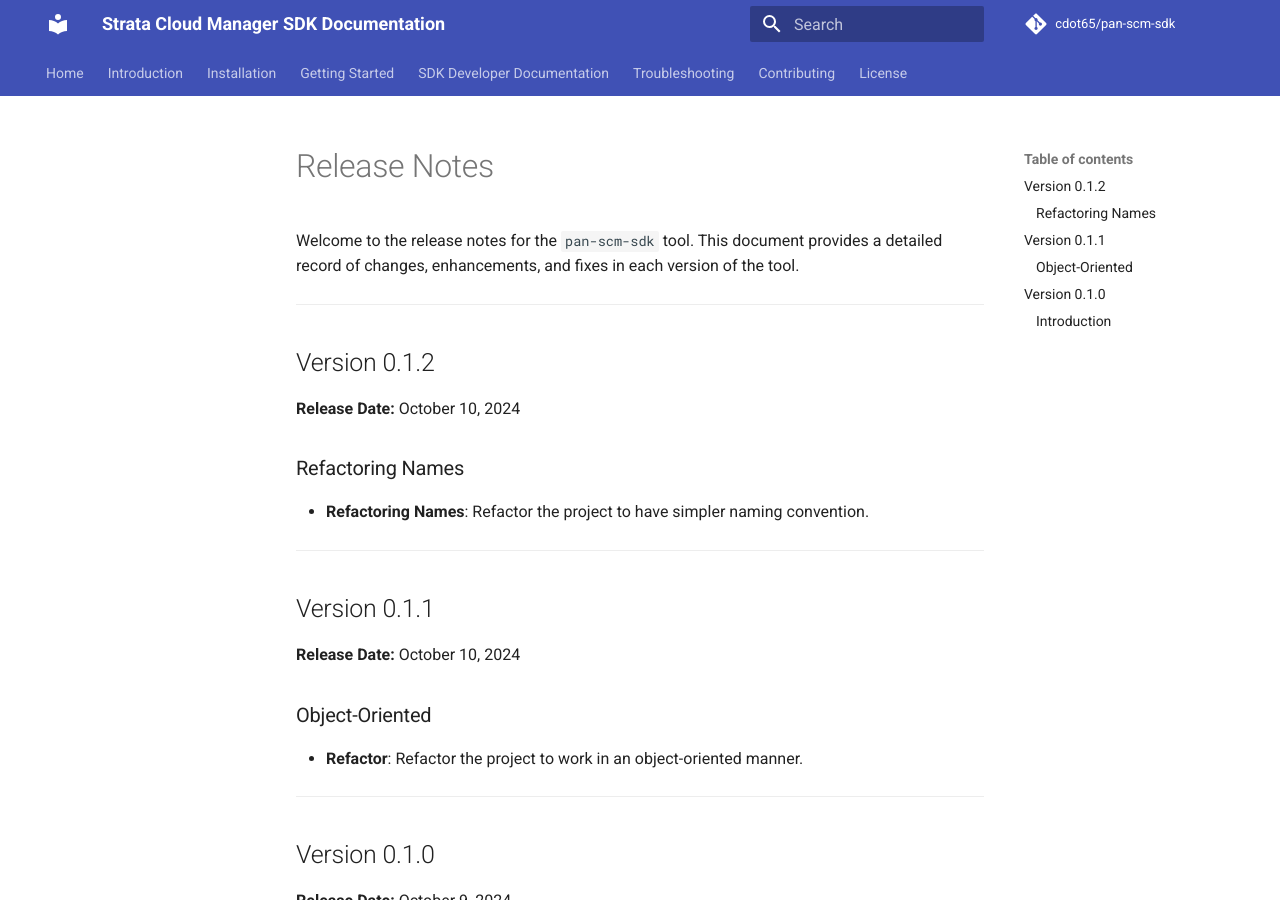
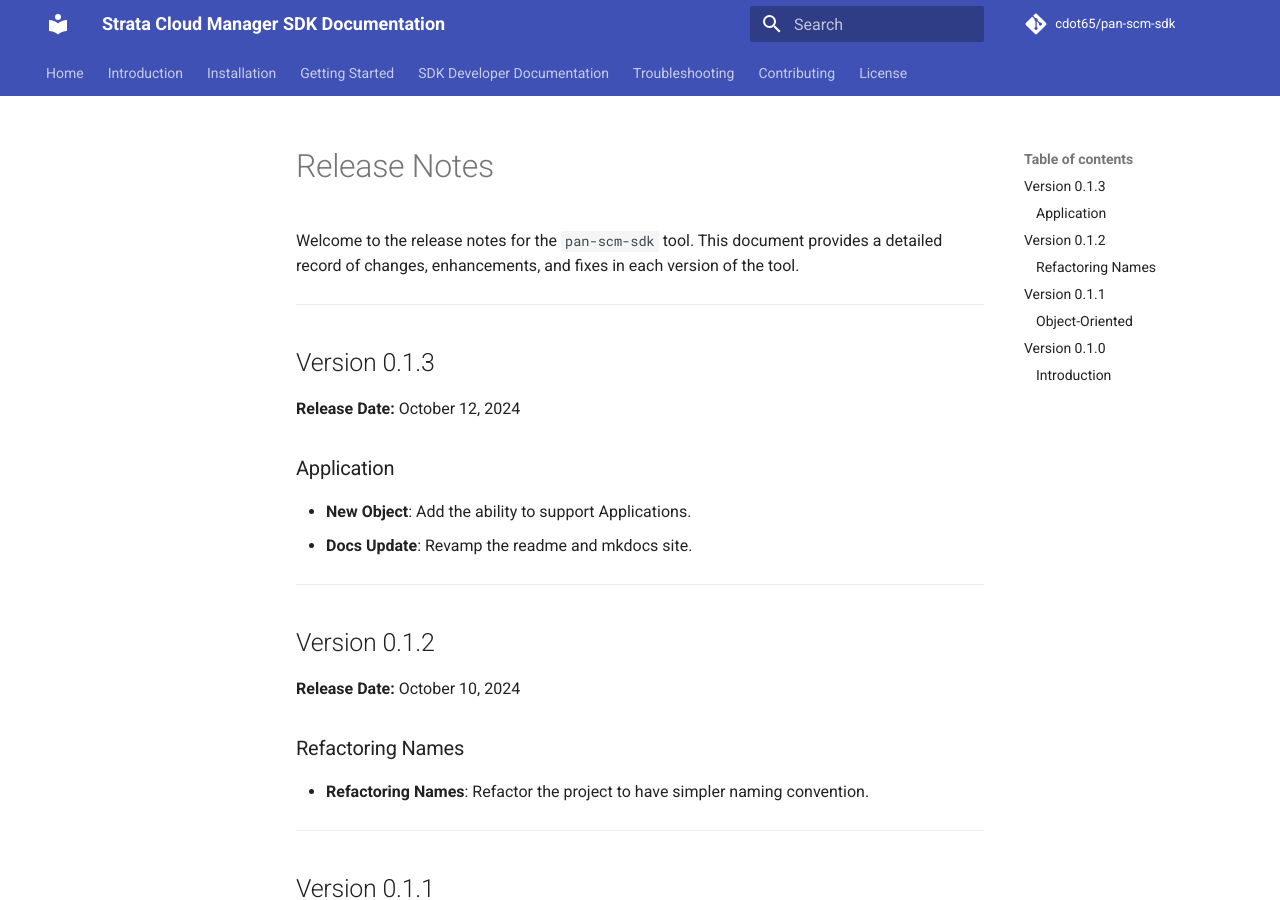
Before and after one commit to cdot65/pan-scm-sdk, an MkDocs documentation site: the page built from docs/about/release-notes.md, in a window 1280 px wide and 900 px high. Built offline with MkDocs 1.6.1 and Material for MkDocs 9.7.7, drawn with Linux system fonts in a browser that asks for light colours; comment, search, counter and statistics services are not loaded.

Commit message:
Update to version 0.1.3
Release notes and pyproject.toml updated for version 0.1.3. Added details on new object support for Applications and documentation revamp.

```diff
--- a/docs/about/release-notes.md
+++ b/docs/about/release-notes.md
@@ -2,6 +2,17 @@
 
 Welcome to the release notes for the `pan-scm-sdk` tool. This document provides a detailed record of changes,
 enhancements, and fixes in each version of the tool.
+
+---
+
+## Version 0.1.3
+
+**Release Date:** October 12, 2024
+
+### Application
+
+- **New Object**: Add the ability to support Applications.
+- **Docs Update**: Revamp the readme and mkdocs site.
 
 ---
 
--- a/pyproject.toml
+++ b/pyproject.toml
@@ -1,6 +1,6 @@
 [tool.poetry]
 name = "pan-scm-sdk"
-version = "0.1.2"
+version = "0.1.3"
 description = "Python SDK for Palo Alto Networks Strata Cloud Manager."
 authors = ["Calvin Remsburg <calvin@cdot.io>"]
 license = "Apache 2.0"
```
